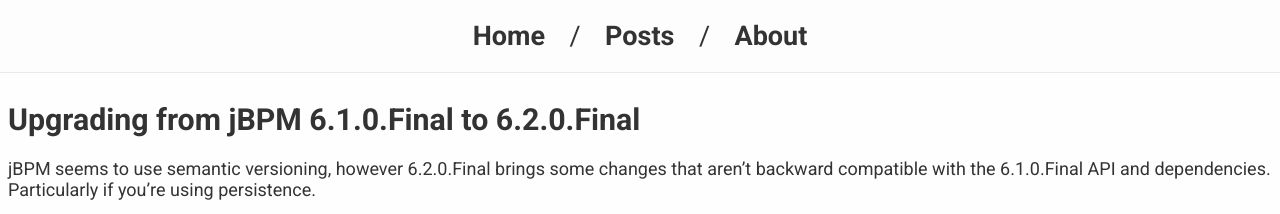
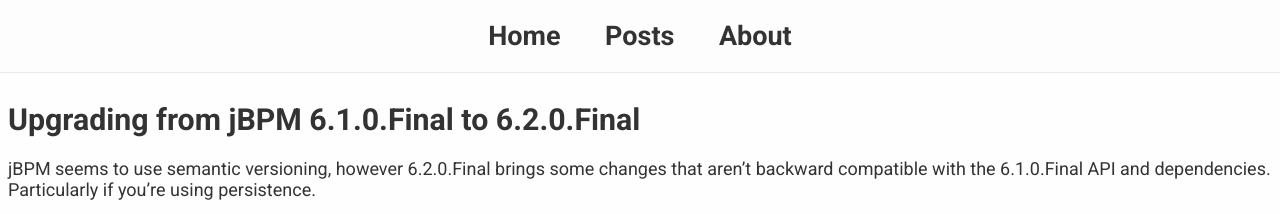
Before and after one commit to akoskm/akoskm.github.io, a Jekyll site: the page built from index.html, in a window 1280 px wide. Shown: the top 214 px of the page. Built offline with Jekyll 4.4.1, drawn with Linux system fonts in a browser that asks for light colours; comment, search, counter and statistics services are not loaded.

Commit message:
slashes are ugly on small resolutions

```diff
--- a/_includes/header.html
+++ b/_includes/header.html
@@ -1,9 +1,7 @@
 <div class="navigation-container">
   <div class="navigation">
     <a href="/index.html">Home</a>
-    <span class="separator">/</span>
     <a href="/posts.html">Posts</a>
-    <span class="separator">/</span>
     <a href="/about.html">About</a>
   </div>
 </div>
```
